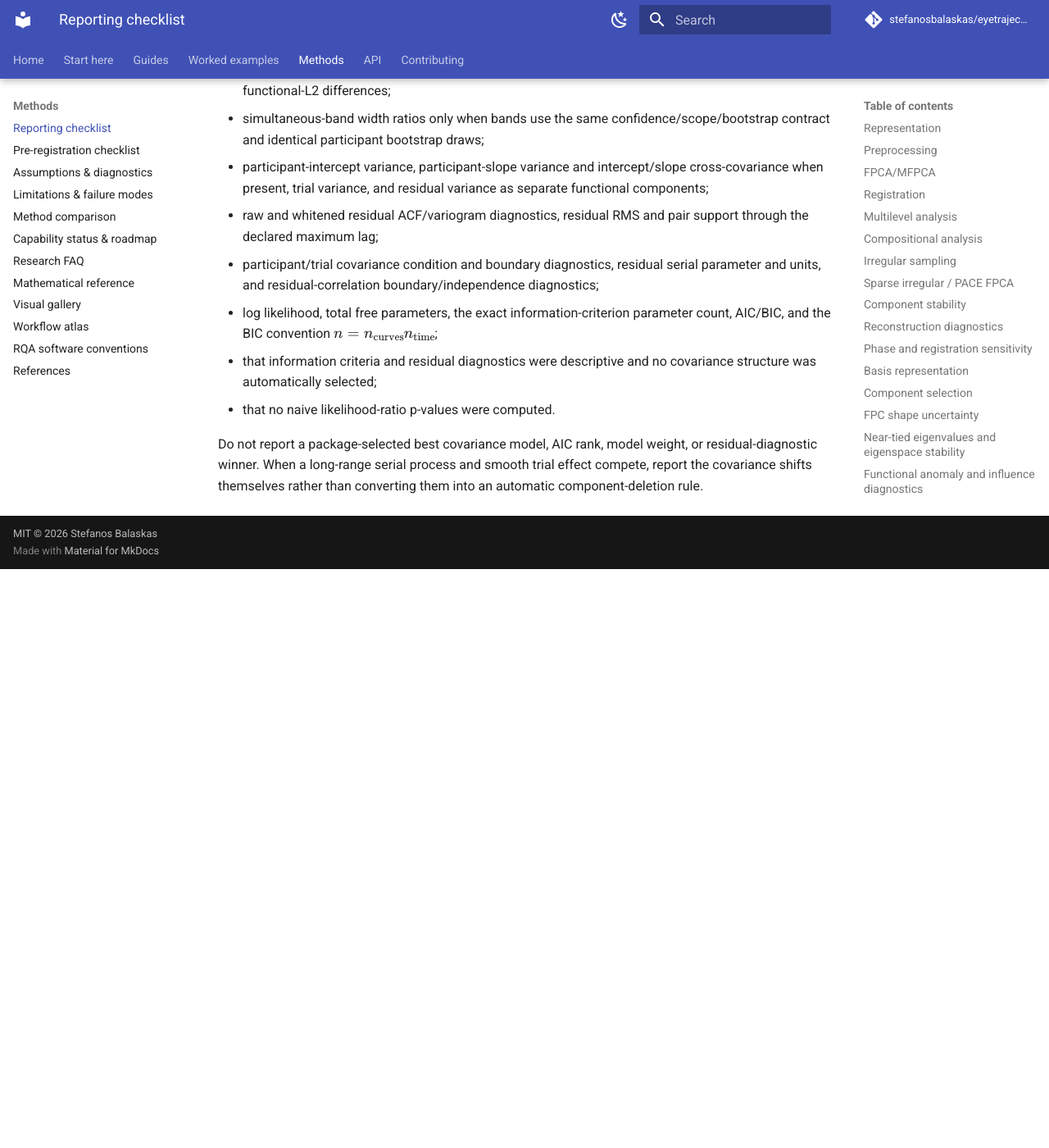
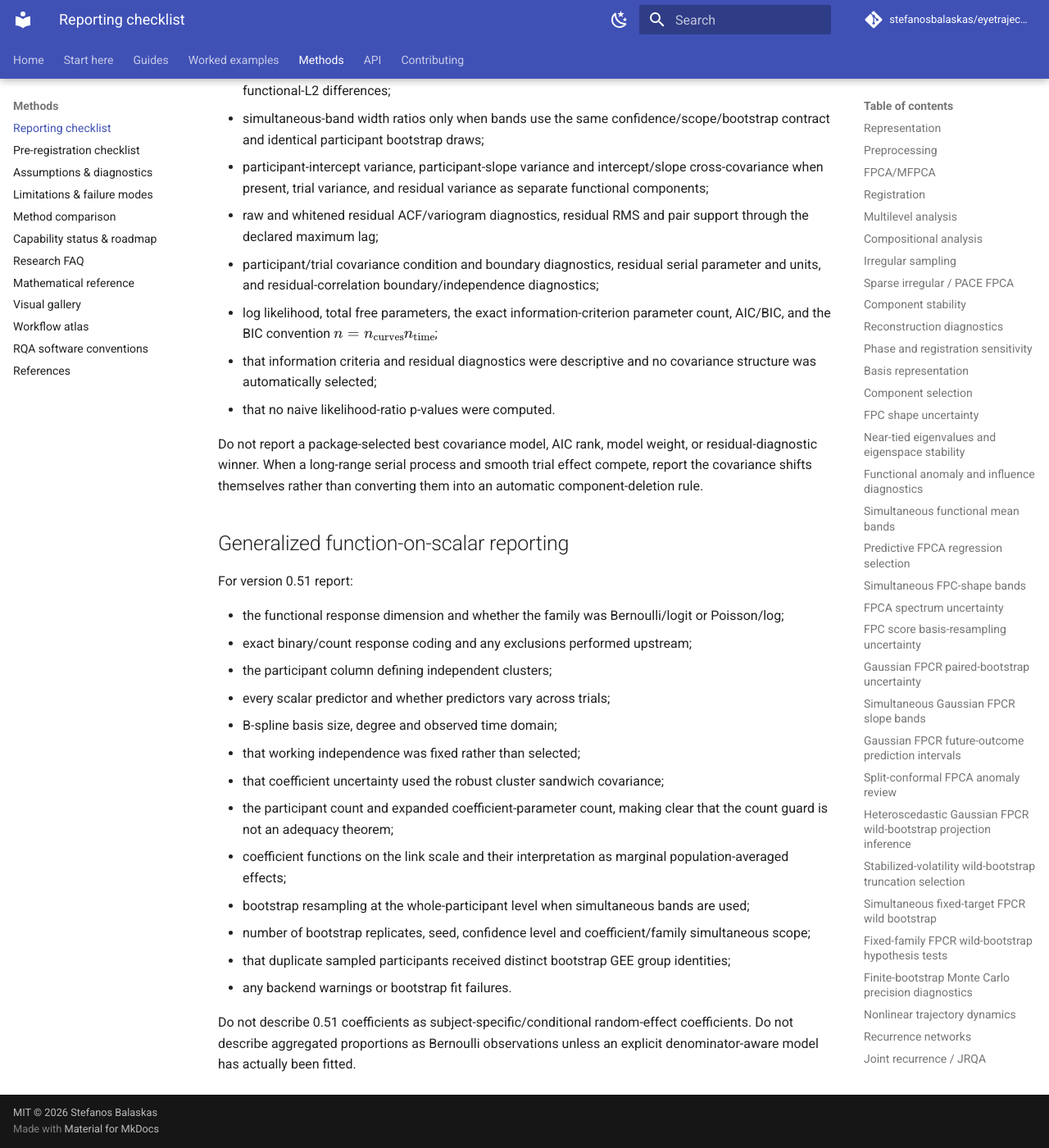
Before and after one commit to stefanosbalaskas/eyetrajectoriespy, an MkDocs documentation site: the page built from docs/methods/reporting.md, in a window 1280 px wide and 1400 px high, scrolled down 30228 px. Shown: the whole window at 82% size. Built offline with MkDocs 1.6.1 and Material for MkDocs 9.7.7, drawn with Linux system fonts in a browser that asks for light colours; comment, search, counter and statistics services are not loaded; before the commit the page ends 30922 px from its top, so only the background shows below that.

Commit message:
Add generalized FoSR methodological guidance

```diff
--- a/docs/methods/reporting.md
+++ b/docs/methods/reporting.md
@@ -1013,3 +1013,23 @@
 or residual-diagnostic winner. When a long-range serial process and smooth trial
 effect compete, report the covariance shifts themselves rather than converting
 them into an automatic component-deletion rule.
+
+## Generalized function-on-scalar reporting
+
+For version 0.51 report:
+
+- the functional response dimension and whether the family was Bernoulli/logit or Poisson/log;
+- exact binary/count response coding and any exclusions performed upstream;
+- the participant column defining independent clusters;
+- every scalar predictor and whether predictors vary across trials;
+- B-spline basis size, degree and observed time domain;
+- that working independence was fixed rather than selected;
+- that coefficient uncertainty used the robust cluster sandwich covariance;
+- the participant count and expanded coefficient-parameter count, making clear that the count guard is not an adequacy theorem;
+- coefficient functions on the link scale and their interpretation as marginal population-averaged effects;
+- bootstrap resampling at the whole-participant level when simultaneous bands are used;
+- number of bootstrap replicates, seed, confidence level and coefficient/family simultaneous scope;
+- that duplicate sampled participants received distinct bootstrap GEE group identities;
+- any backend warnings or bootstrap fit failures.
+
+Do not describe 0.51 coefficients as subject-specific/conditional random-effect coefficients. Do not describe aggregated proportions as Bernoulli observations unless an explicit denominator-aware model has actually been fitted.
```
